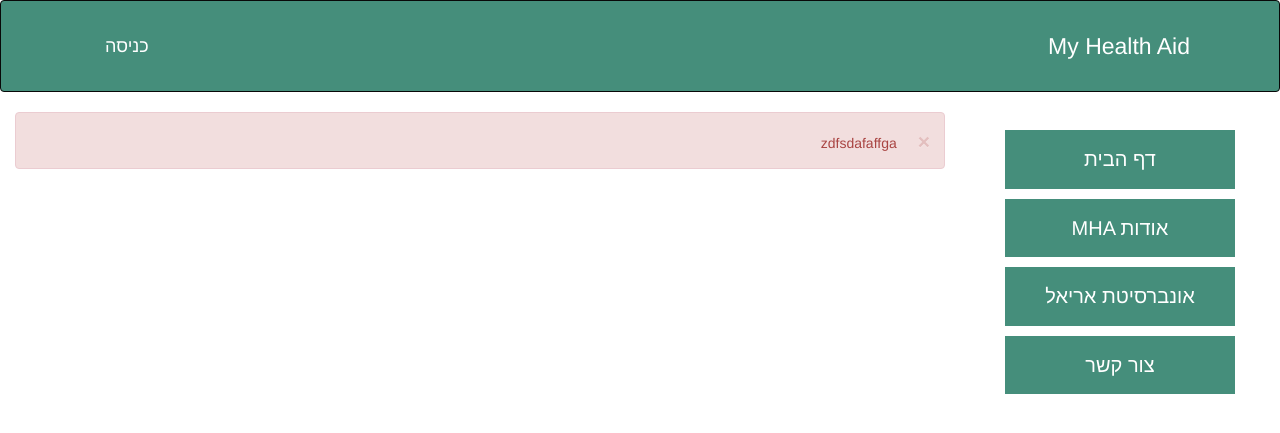
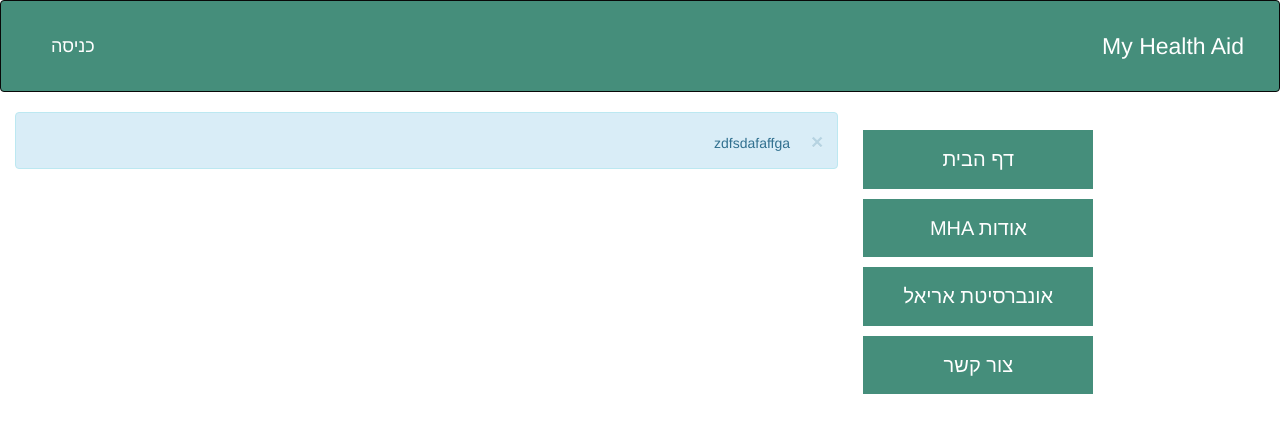
Before and after one commit to OReznyk/MHA, a Flask app: page / in a window 1280 px wide. Shown: the top 433 px of the page. Run offline with Flask 2, Linux system fonts and the light colour scheme; some libraries are stand-ins or nearby versions.

Commit message:
flash msges: 'info' category added

```diff
--- a/website/static/base.css
+++ b/website/static/base.css
@@ -113,16 +113,13 @@
 /* Sidebar navigation */
 
 .nav-sidebar {
-    margin-right: 20px;
+    margin-right: 0px;
     /* 20px padding + 1px border */
     margin-bottom: 20px;
     margin-left: -20px;
 }
 
 .nav-sidebar>li>a {
-    padding-right: 20px;
-    padding-left: 20px;
-    text-align: right;
     align-content: center;
 }
 
--- a/website/templates/base.html
+++ b/website/templates/base.html
@@ -1,11 +1,8 @@
 {% extends "bootstrap/base.html" %} {% block title %} My Health Aid {% endblock %} {% block styles %} {{super()}}
 <link rel="stylesheet" href="{{url_for('static', filename='base.css')}}"> {% endblock %} {% block navbar %}
 <nav class="navbar navbar-inverse">
-    <div class="container">
-
-
+    <div class="container  col-sm-12">
         <div class="navbar-header navbar-right">
-
             <button type="button" class="navbar-toggle collapsed" data-toggle="collapse" data-target="#navbar" aria-expanded="false" aria-controls="navbar">
             <span class="sr-only">Toggle navigation</span>
             <span class="icon-bar"></span>
@@ -30,11 +27,11 @@
     </div>
 </nav>
 
-<div class="container-fluid">
+<div class="container-fluid col-sm-12">
     <div class="row">
-        <div class="col-sm-9">
+        <div class="col-sm-8">
+          <! ----  block for flashed messages ----->
           {% block flashed_messages %}
-          <! ---- messages block: not ok yet----->
           {% with messages = get_flashed_messages(with_categories=true) %} {% if messages %} {% for category, message in messages %}
           <! ----  if error: color = red ----->
           {% if category == 'error' %}
@@ -44,13 +41,20 @@
                               <span aria-hidden="true">&times;</span>
                             </button>
           </div>
+          {% elif category == 'info' %}
+          <div class="alert alert-info alert-dismissable" role="alert" >
+            {{ message }}
+            <button type="button" class="close" data-dismiss="alert">
+                <span aria-hidden="true">&times;</span>
+            </button>
+          </div>
           {% else %}
           <! ----  if !error->color = green ----->
           <div class="alert alert-success alert-dismissable" role="alert">
               {{ message }}
               <button type="button" class="close" data-dismiss="alert">
-                                <span aria-hidden="true">&times;</span>
-                              </button>
+                <span aria-hidden="true">&times;</span>
+              </button>
           </div>
           {% endif %} {% endfor %} {% endif %} {% endwith %} {% endblock %}
             <div class="main">
@@ -58,8 +62,7 @@
             </div>
         </div>
 
-        <div class="col-sm-3">
-            <div class="sidenav">
+            <div class="sidenav col-sm-4">
                 {% block sidebar_content %}
                 <a href="">דף הבית</a>
                 <a href="/about">MHA אודות</a>
@@ -67,7 +70,6 @@
                 <a href="#university">אונברסיטת אריאל</a>
                 <a href="#contact">צור קשר</a> {% endblock %}
             </div>
-        </div>
 
 
     </div>
--- a/website/views.py
+++ b/website/views.py
@@ -4,7 +4,7 @@ views = Blueprint('views', __name__)
 
 @views.route('/')
 def home():
-    flash('zdfsdafaffga', category = 'error')
+    flash('zdfsdafaffga', category = 'info')
     return render_template('index.html')
 
 @views.route('/dashboard', methods=['GET', 'POST'])
```
